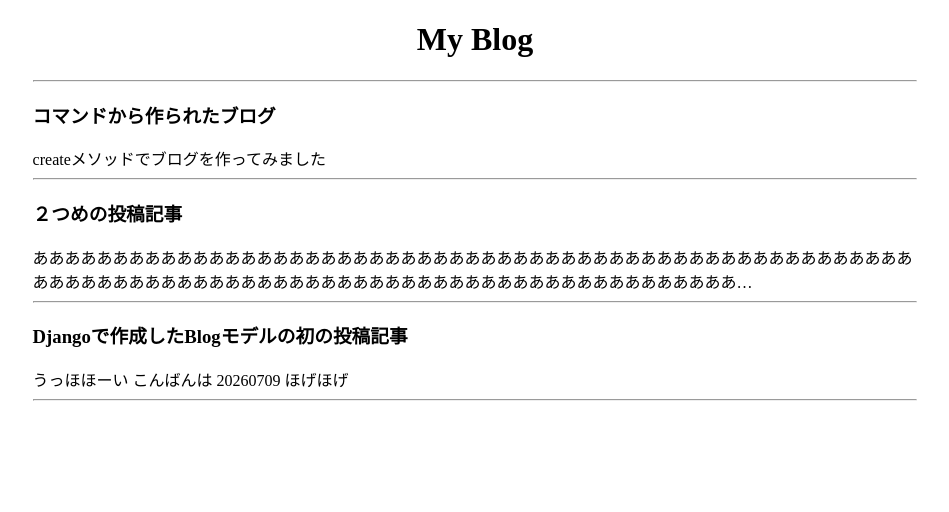
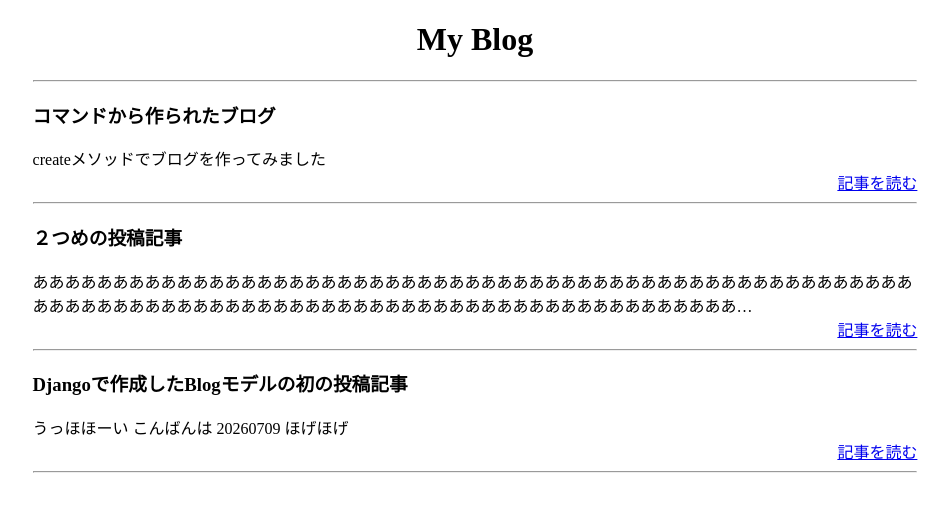
Before and after one commit to KennethOzeki/django-tutorial, a Django app: page / in a window 1280 px wide. Shown: the top 512 px of the page, without its empty margins (165-1114 px from the left). Run offline with Django 5.2, Linux system fonts and the light colour scheme; data comes from the database, SQL or seed files in the repository.

Commit message:
mod: add detail link to blog app template (index.html)

```diff
--- a/django_blog/blogs/templates/blogs/index.html
+++ b/django_blog/blogs/templates/blogs/index.html
@@ -11,6 +11,9 @@
     <div>
         <h3>{{ blog.title }}</h3>
         <div>{{ blog.text | truncatechars:100 }}</div>
+        <div style="text-align: right;">
+            <a href="{% url 'blogs:detail' blog_id=blog.id %}">記事を読む</a>
+        </div>
     </div>
     <hr />
     {% endfor %}
```
